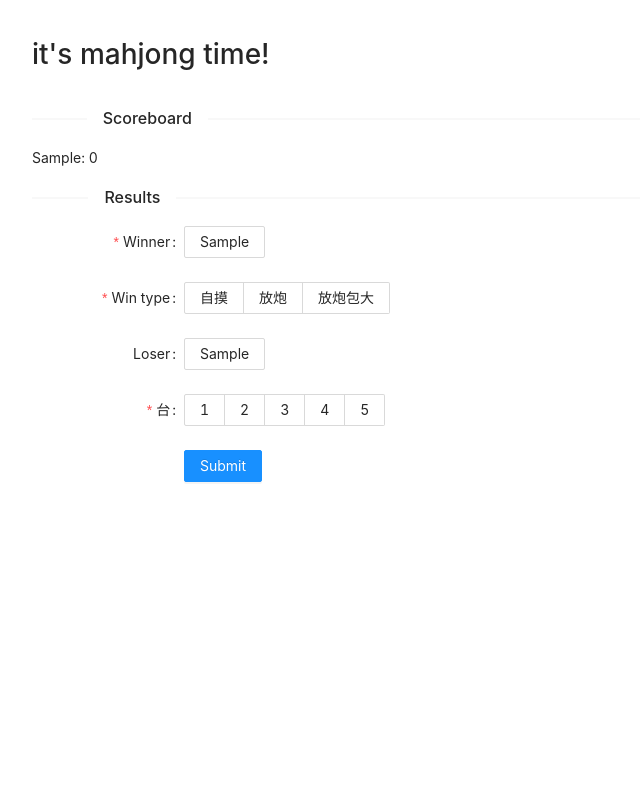
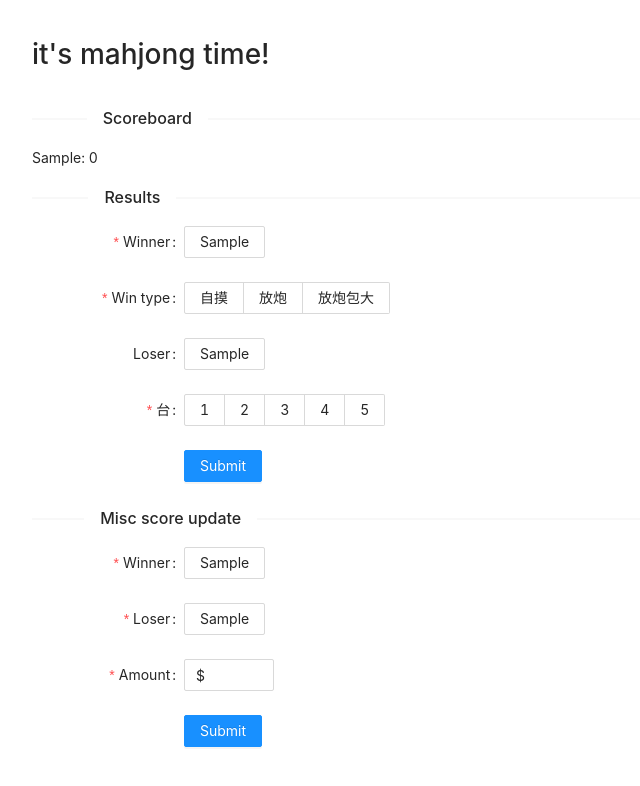
Before and after one commit to fionnatong/mahjong, a React (Create React App) app: page / in a window 1280 px wide. Both pictures are taken after typing "Sample", "Sample", "Sample", "Sample" into the empty fields and a click on the button "Start". Shown: the top 786 px of the page, without its empty margins (0-640 px from the left). Built offline with nearby package versions, Linux system fonts and the light colour scheme.

Commit message:
feat: add MiscUpdate

```diff
--- a/src/composites/Mahjong/index.tsx
+++ b/src/composites/Mahjong/index.tsx
@@ -1,7 +1,8 @@
 import React, { useState } from 'react';
 import Setup from '../Setup';
 import Scoreboard from '../../components/Scoreboard';
-import ResultUpdate from '../ResultUpdate'
+import ResultUpdate from '../ResultUpdate';
+import MiscUpdate from '../MiscUpdate';
 import { SetupFields, ResultUpdateFields, WIN_OPTIONS } from '../../constants'
 
 const Mahjong = (): JSX.Element => {
@@ -61,6 +62,21 @@ const Mahjong = (): JSX.Element => {
     setPlayers(newScore);
   }
 
+  const onUpdateMiscResults = (results: any): void => {
+    const newScore: { [key: string]: number } = { ...players };
+    Object.keys(players).forEach((player: string) => {
+      if (player === results[ResultUpdateFields.Winner]) {
+        newScore[player] = Number((newScore[player] + results[ResultUpdateFields.Amount]).toFixed(2));
+      }
+
+      if (player === results[ResultUpdateFields.Loser]) {
+        newScore[player] = Number((newScore[player] - results[ResultUpdateFields.Amount]).toFixed(2));
+      }
+    })
+
+    setPlayers(newScore);
+  }
+
   if (isSettingUp) {
     return <Setup onFinish={onFinishSetup} />
   }
@@ -69,6 +85,7 @@ const Mahjong = (): JSX.Element => {
     <div className='mahjong'>
       <Scoreboard players={players} />
       <ResultUpdate playerNames={Object.keys(players)} onUpdateResults={onUpdateResults} />
+      <MiscUpdate playerNames={Object.keys(players)} onUpdateResults={onUpdateMiscResults} />
     </div>
   );
 }
--- /dev/null
+++ b/src/composites/MiscUpdate/index.tsx
@@ -0,0 +1,51 @@
+import React from 'react';
+import { Form, Radio, InputNumber, Button, Divider } from 'antd';
+import { ResultUpdateFields } from '../../constants'
+
+interface MiscUpdateProps {
+  playerNames: string[];
+  onUpdateResults: (values: any) => void;
+}
+
+const formItemLayout = {
+  labelCol: { span: 3 },
+  wrapperCol: { span: 8 }
+}
+
+const buttonLayout = {
+  wrapperCol: { offset: 3 }
+}
+
+const MiscUpdate = (props: MiscUpdateProps): JSX.Element => {
+  const [form] = Form.useForm();
+
+  return (
+    <div className='update-results'>
+      <Divider orientation='left'>Misc score update</Divider>
+      <Form form={form} {...formItemLayout} onFinish={props.onUpdateResults}>
+        <Form.Item name={ResultUpdateFields.Winner} label={ResultUpdateFields.Winner} rules={[{ required: true }]}>
+          <Radio.Group options={props.playerNames} optionType='button' />
+        </Form.Item>
+
+        <Form.Item name={ResultUpdateFields.Loser} label={ResultUpdateFields.Loser} rules={[{ required: true }]}>
+          <Radio.Group options={props.playerNames} optionType='button' />
+        </Form.Item>
+
+        <Form.Item name={ResultUpdateFields.Amount} label={ResultUpdateFields.Amount} rules={[{ required: true }]}>
+          <InputNumber
+            min={0.1}
+            step={0.1}
+            placeholder={ResultUpdateFields.Amount}
+            formatter={(value) => `$${value}`.replace(/\B(?=(\d{3})+(?!\d))/g, ",")}
+          />
+        </Form.Item>
+
+        <Form.Item {...buttonLayout}>
+          <Button type='primary' htmlType='submit'>Submit</Button>
+        </Form.Item>
+      </Form>
+    </div>
+  );
+}
+
+export default MiscUpdate;
--- a/src/constants/index.ts
+++ b/src/constants/index.ts
@@ -10,7 +10,8 @@ export enum ResultUpdateFields {
   Winner = 'Winner',
   WinType = 'Win type',
   Loser = 'Loser',
-  Tai = '台'
+  Tai = '台',
+  Amount = 'Amount'
 }
 
 export const WIN_OPTIONS = {
```
